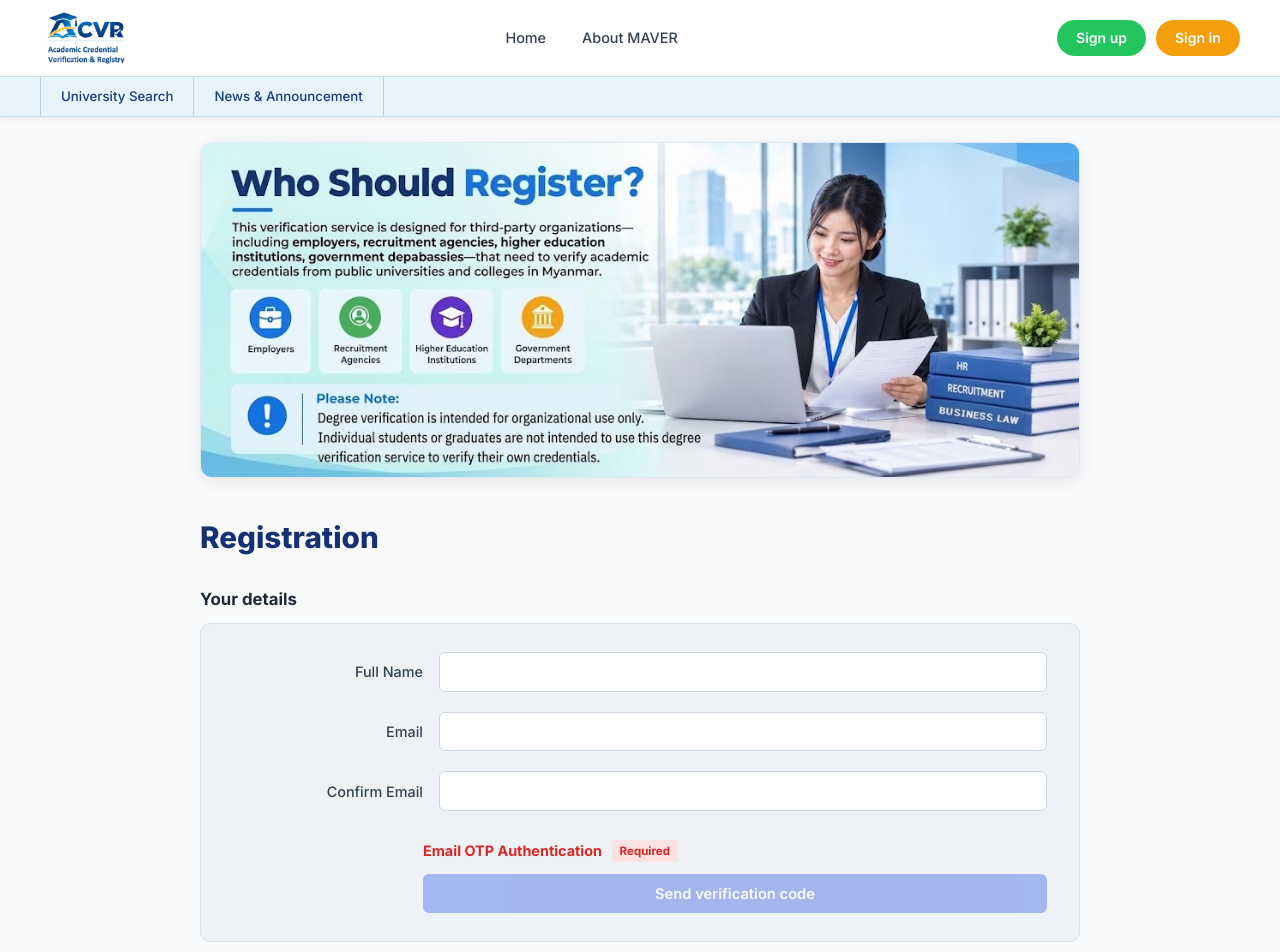
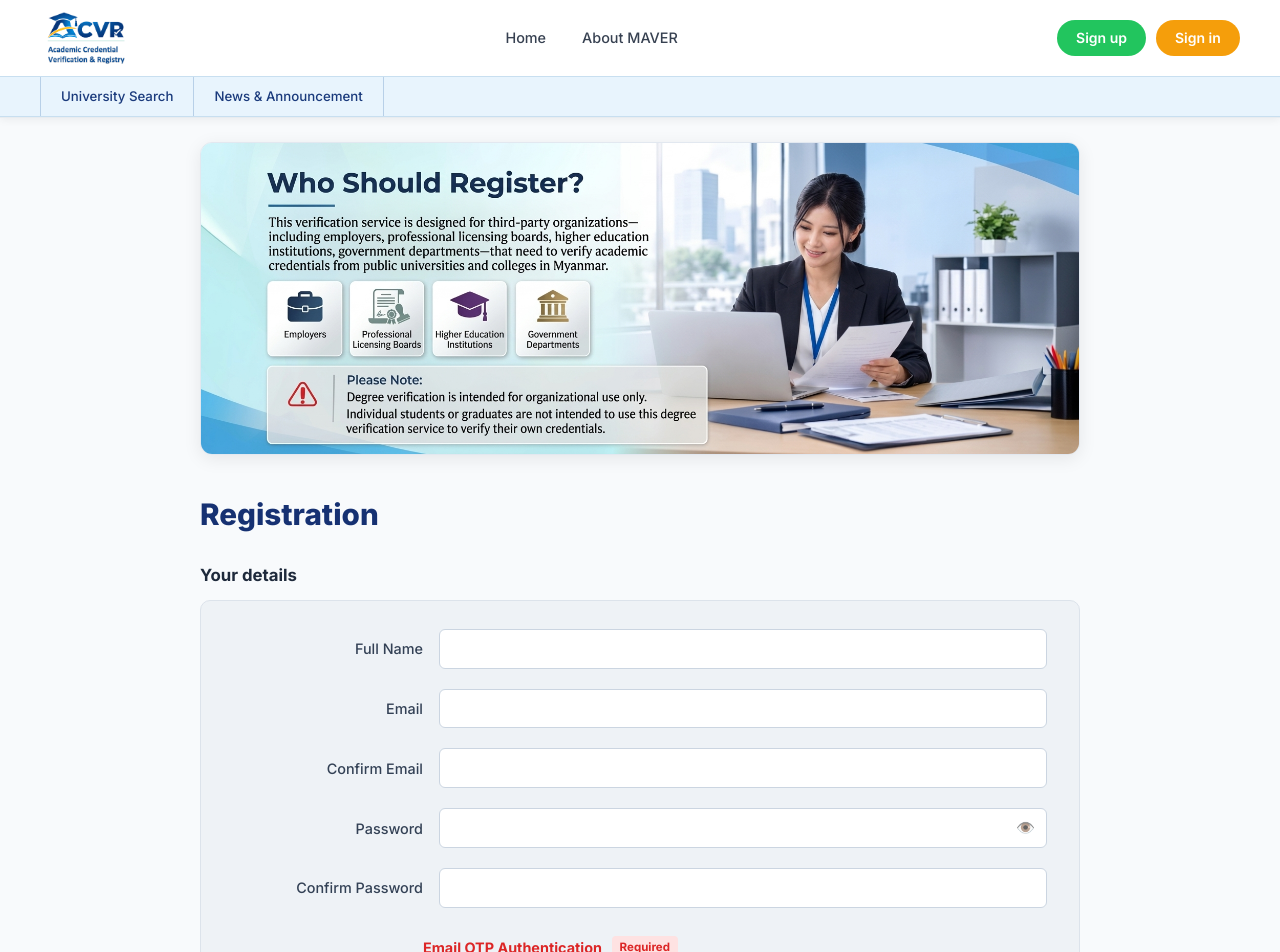
Before and after one commit to kaungkhantzin825/school, a React (Vite) app: page /register in a window 1280 px wide. Shown: the top 952 px of the page. Built offline with nearby package versions, Linux system fonts and the light colour scheme.

Commit message:
code update

```diff
--- a/src/pages/RegisterPage.tsx
+++ b/src/pages/RegisterPage.tsx
@@ -31,10 +31,13 @@ const RegisterPage = () => {
     full_name: '',
     email: '',
     confirm_email: '',
+    password: '',
+    password_confirmation: '',
     organization_name: '',
     organization_type: '',
     country: '',
   });
+  const [showPwd, setShowPwd] = useState(false);
   const [agreeTerms, setAgreeTerms] = useState(false);
   const [agreePrivacy, setAgreePrivacy] = useState(false);
 
@@ -60,6 +63,9 @@ const RegisterPage = () => {
   const emailValid = /^[^\s@]+@[^\s@]+\.[^\s@]+$/.test(form.email);
   const emailsMatch = form.email.length > 0 && form.email === form.confirm_email;
   const canSendOtp = emailValid && emailsMatch && otpState !== 'verified';
+
+  const passwordLongEnough = form.password.length >= 8;
+  const passwordsMatch = form.password.length > 0 && form.password === form.password_confirmation;
 
   const sendOtp = () => {
     if (!emailsMatch) {
@@ -93,6 +99,14 @@ const RegisterPage = () => {
 
     if (!emailsMatch) {
       setError('Email and Confirm Email must match.');
+      return;
+    }
+    if (!passwordLongEnough) {
+      setError('Your password must be at least 8 characters long.');
+      return;
+    }
+    if (!passwordsMatch) {
+      setError('Password and Confirm Password must match.');
       return;
     }
     if (otpState !== 'verified') {
@@ -145,8 +159,8 @@ const RegisterPage = () => {
             <h1>Registration Successful!</h1>
             <p>
               Welcome, <strong>{form.full_name}</strong>! Your verifier account for{' '}
-              <strong>{form.organization_name}</strong> is ready. We've emailed your sign-in
-              password to <strong>{form.email}</strong> so you can log back in later.
+              <strong>{form.organization_name}</strong> is ready. Sign in any time with{' '}
+              <strong>{form.email}</strong> and the password you just chose.
             </p>
             <p className="reg-redirect-notice">
               Redirecting you to your <strong>Verifier Side Dashboard</strong>...
@@ -171,7 +185,7 @@ const RegisterPage = () => {
           {/* ── Who Should Register? Banner (Image 3 & 5) ── */}
           <div className="reg-banner-wrap">
             <img
-              src="/who-should-register.jpg"
+              src="/logsss.jpg"
               alt="Who Should Register? Verification service designed for third-party organizations"
               className="reg-banner-img"
             />
@@ -222,6 +236,46 @@ const RegisterPage = () => {
                 />
                 {form.confirm_email.length > 0 && !emailsMatch && (
                   <span className="reg-hint reg-hint-error">Emails do not match.</span>
+                )}
+              </div>
+
+              <div className="reg-field">
+                <label htmlFor="reg-password">Password</label>
+                <div className="reg-pwd-wrap">
+                  <input
+                    id="reg-password"
+                    type={showPwd ? 'text' : 'password'}
+                    value={form.password}
+                    onChange={e => set('password', e.target.value)}
+                    autoComplete="new-password"
+                    required
+                  />
+                  <button
+                    type="button"
+                    className="reg-pwd-toggle"
+                    onClick={() => setShowPwd(!showPwd)}
+                    aria-label={showPwd ? 'Hide password' : 'Show password'}
+                  >
+                    {showPwd ? '🙈' : '👁️'}
+                  </button>
+                </div>
+                {form.password.length > 0 && !passwordLongEnough && (
+                  <span className="reg-hint reg-hint-error">Use at least 8 characters.</span>
+                )}
+              </div>
+
+              <div className="reg-field">
+                <label htmlFor="reg-password-confirm">Confirm Password</label>
+                <input
+                  id="reg-password-confirm"
+                  type={showPwd ? 'text' : 'password'}
+                  value={form.password_confirmation}
+                  onChange={e => set('password_confirmation', e.target.value)}
+                  autoComplete="new-password"
+                  required
+                />
+                {form.password_confirmation.length > 0 && !passwordsMatch && (
+                  <span className="reg-hint reg-hint-error">Passwords do not match.</span>
                 )}
               </div>
 
--- a/src/pages/admin/LoginPage.tsx
+++ b/src/pages/admin/LoginPage.tsx
@@ -118,6 +118,11 @@ const LoginPage = () => {
             </button>
           </form>
 
+          <p className="login-signup-hint">
+            If you don't have an account,{' '}
+            <a onClick={() => navigate('/register')}>sign up here</a>
+          </p>
+
           <div className="login-back">
             <a href="/">← Back to Home</a>
           </div>
--- a/src/styles/RegisterPage.css
+++ b/src/styles/RegisterPage.css
@@ -106,6 +106,34 @@
   outline: none;
   border-color: #2563eb;
   box-shadow: 0 0 0 3px rgba(37, 99, 235, 0.12);
+}
+
+/* Password field with show/hide toggle */
+.reg-pwd-wrap {
+  position: relative;
+  width: 100%;
+}
+
+.reg-pwd-wrap input {
+  padding-right: 2.6rem;
+}
+
+.reg-pwd-toggle {
+  position: absolute;
+  right: 0.5rem;
+  top: 50%;
+  transform: translateY(-50%);
+  background: none;
+  border: none;
+  cursor: pointer;
+  font-size: 0.95rem;
+  line-height: 1;
+  padding: 0.25rem;
+  opacity: 0.7;
+}
+
+.reg-pwd-toggle:hover {
+  opacity: 1;
 }
 
 .reg-hint {
--- a/src/styles/admin/LoginPage.css
+++ b/src/styles/admin/LoginPage.css
@@ -303,8 +303,27 @@
 }
 
 /* ── Back link ── */
+.login-signup-hint {
+  margin-top: 1.5rem;
+  text-align: center;
+  font-size: 0.95rem;
+  color: #334155;
+}
+
+.login-signup-hint a {
+  color: var(--primary);
+  font-weight: 700;
+  text-decoration: underline;
+  text-underline-offset: 3px;
+  cursor: pointer;
+}
+
+.login-signup-hint a:hover {
+  opacity: 0.8;
+}
+
 .login-back {
-  margin-top: 1.5rem;
+  margin-top: 1rem;
   text-align: center;
   font-size: 0.85rem;
   color: #64748b;
```
Also changed, not shown: public/logsss.jpg (added).
